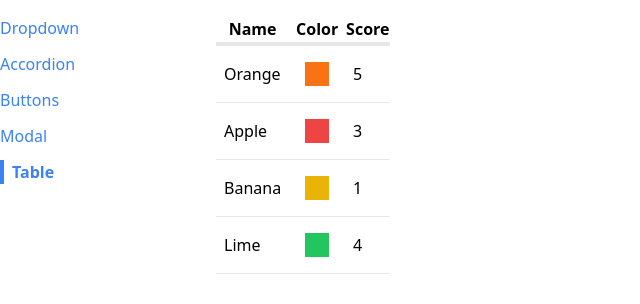
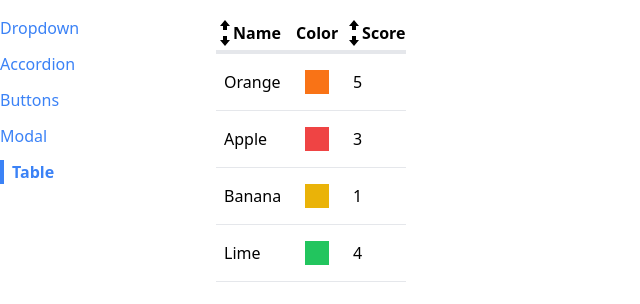
Before and after one commit to VolodymyrMishchuk/comps, a React (Create React App) app: page /table in a window 1280 px wide. Shown: the top 304 px of the page, without its empty margins (0-640 px from the left). Built offline with nearby package versions, Linux system fonts and the light colour scheme.

Commit message:
finished work on the table component and the sorting function

```diff
--- /dev/null
+++ b/src/components/SortableTable.js
@@ -0,0 +1,106 @@
+import { useState } from 'react';
+import { GoArrowDown, GoArrowUp } from 'react-icons/go';
+import Table from './Table';
+
+function SortableTable(props) {
+    const [sortOrder, setSortOrder] = useState(null);
+    const [sortBy, setSortBy] = useState(null);
+    const { config, data } = props;
+
+    const handleClick = (label) => {
+        if (sortBy && label !== sortBy) {
+            setSortOrder('asc');
+            setSortBy(label);
+            return;
+        }
+
+        if (sortOrder === null) {
+            setSortOrder('asc');
+            setSortBy(label);
+        } else if (sortOrder === 'asc') {
+            setSortOrder('desc');
+            setSortBy(label);
+        } else if (sortOrder === 'desc') {
+            setSortOrder(null);
+            setSortBy(null);
+        }
+    };
+
+    const updatedConfig = config.map((column) => {
+        if (!column.sortValue) {
+            return column;
+        }
+
+        return {
+            ...column,
+            header: () => (
+                <th
+                    className='cursor-pointer hover:bg-gray-100'
+                    onClick={() => handleClick(column.label)}
+                >
+                    <div className='flex items-center'>
+                        {getIcons(column.label, sortBy, sortOrder)}
+                        {column.label}
+                    </div>
+                </th>
+            )
+        };
+    });
+
+    // Only sort data if sortOrder && sortBy are not null
+    // Make a copy of the 'data' prop
+    //Find the correct SortValue function and use it for sorting
+
+    let sortedData = data;
+    if (sortOrder && sortBy) {
+        const { sortValue } = config.find(column => column.label === sortBy);
+        sortedData = [...data].sort((a,b) => {
+            const valueA = sortValue(a);
+            const valueB = sortValue(b);
+
+            const reverseOrder = sortOrder === 'asc' ? 1 : -1;
+
+            if (typeof valueA === 'string') {
+                return valueA.localeCompare(valueB) * reverseOrder;
+            } else {
+                return (valueA - valueB) * reverseOrder;
+            }
+        });
+    }
+
+    return <Table {...props} data={sortedData} config={updatedConfig} />
+}
+
+function getIcons(label, sortBy, sortOrder) {
+    if (label !== sortBy) {
+        return (
+            <div>
+                <GoArrowUp />
+                <GoArrowDown />
+            </div>
+        );
+    }
+
+    if (sortOrder === null) {
+        return (
+            <div>
+                <GoArrowUp />
+                <GoArrowDown />
+            </div>
+        );
+    } else if (sortOrder === 'asc') {
+        return (
+            <div>
+                <GoArrowUp />
+            </div>
+        );
+    } else if (sortOrder === 'desc') {
+        return (
+            <div>
+                <GoArrowDown />
+            </div>
+        );
+    }
+}
+
+export default SortableTable;
--- a/src/pages/TablePage.js
+++ b/src/pages/TablePage.js
@@ -1,4 +1,5 @@
-import Table from '../components/Table';
+//import Table from '../components/Table';
+import SortableTable from '../components/SortableTable';
 
 function TablePage() {
     const data = [
@@ -11,7 +12,8 @@
     const config = [
         {
             label: 'Name',
-            render: (fruit) => fruit.name
+            render: (fruit) => fruit.name,
+            sortValue: (fruit) => fruit.name
         },
         {
             label: 'Color',
@@ -19,7 +21,8 @@
         },
         {
             label: 'Score',
-            render: (fruit) => fruit.score
+            render: (fruit) => fruit.score,
+            sortValue: (fruit) => fruit.score
         }
     ];
 
@@ -29,7 +32,7 @@
 
     return (
         <div>
-            <Table data={data} config={config} keyFn={keyFn} />
+            <SortableTable data={data} config={config} keyFn={keyFn} />
         </div>
     );
 }
```
